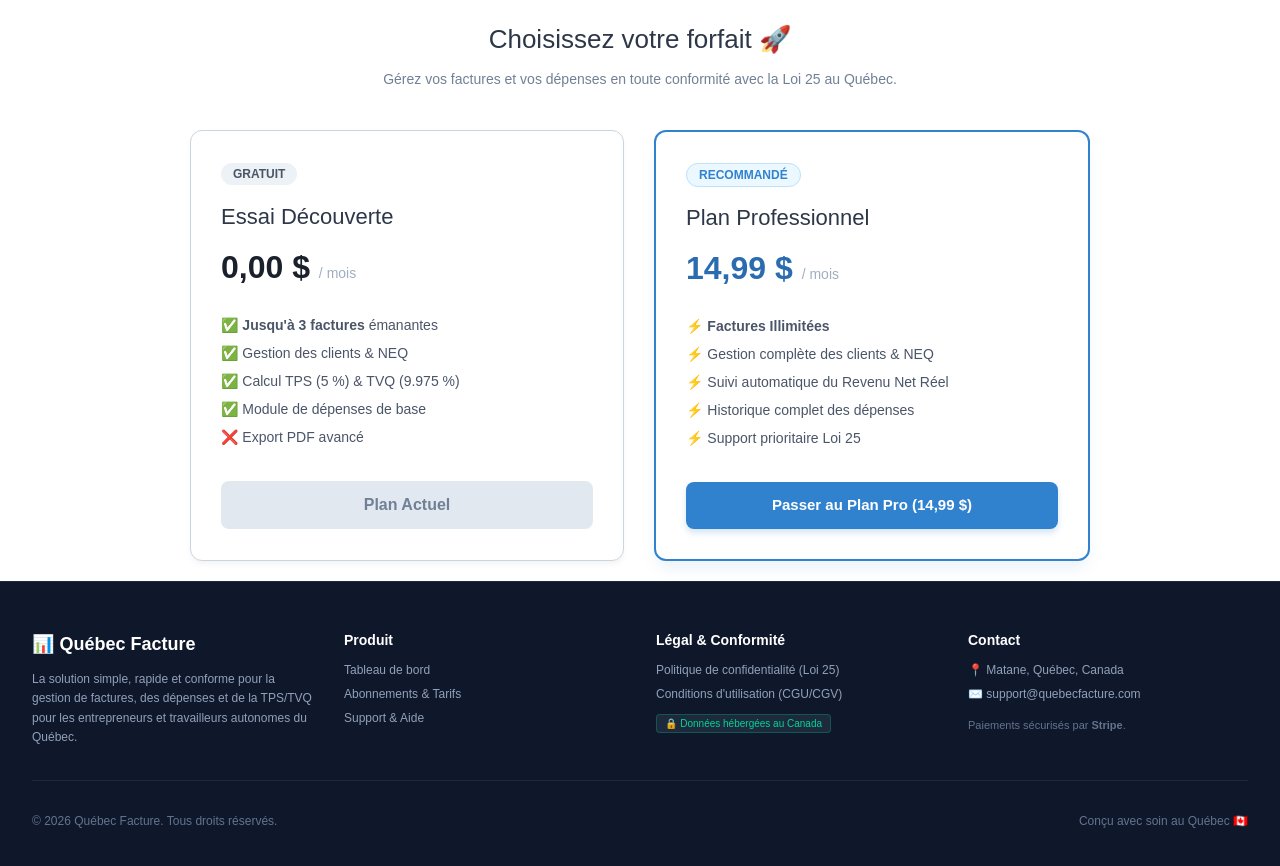
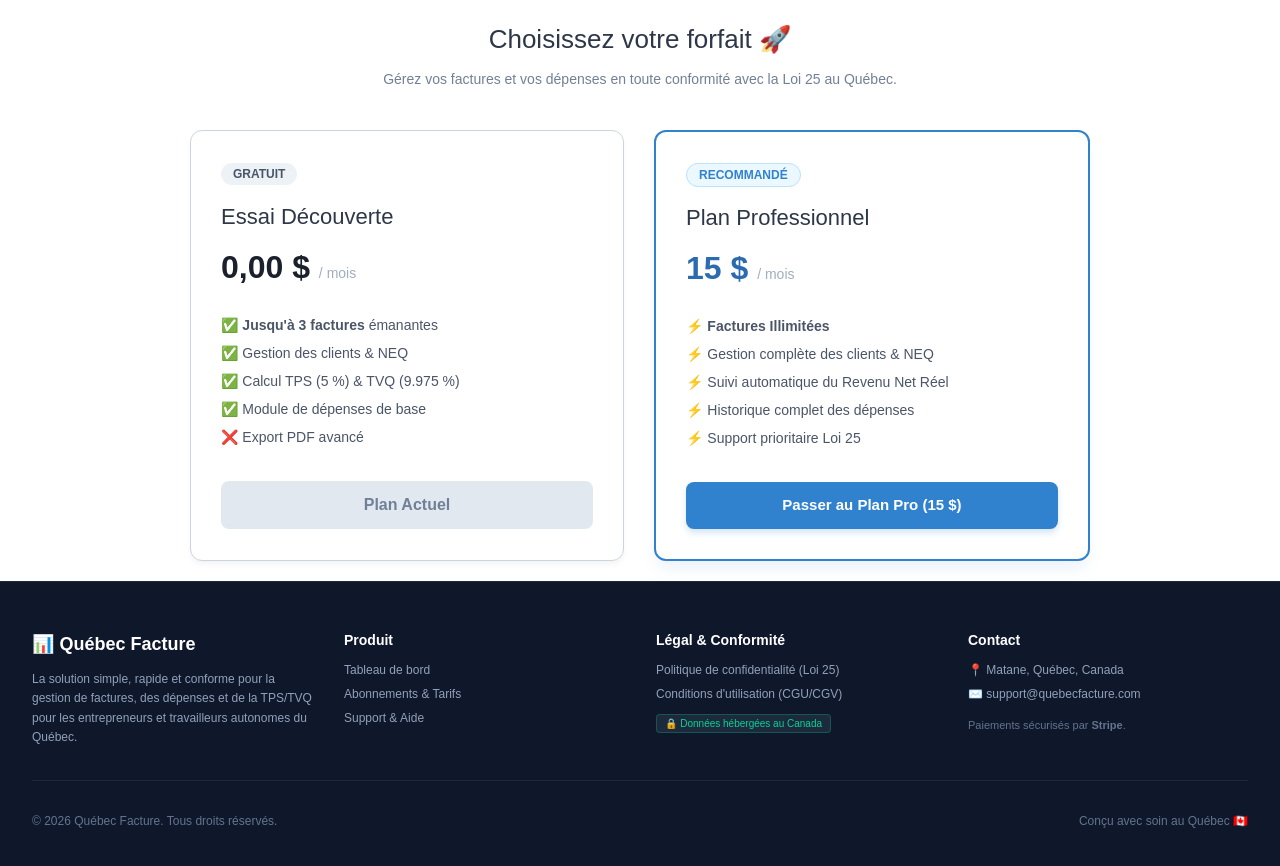
Before and after one commit to Raphinfo/quebec-facture, a Next.js app: page /subscription in a window 1280 px wide. Shown: the top 866 px of the page. Built offline with nearby package versions, Linux system fonts and the light colour scheme.

Commit message:
Fix Pro plan price display

```diff
--- a/app/dashboard/page.tsx
+++ b/app/dashboard/page.tsx
@@ -862,7 +862,7 @@
             <div style={{ flex: '1', backgroundColor: '#ffffff', border: '2px solid #3182ce', borderRadius: '12px', padding: '30px', boxShadow: '0 10px 15px -3px rgba(49, 130, 206, 0.1)' }}>
               <span style={{ backgroundColor: '#ebf8ff', color: '#3182ce', border: '1px solid #bee3f8', padding: '4px 12px', borderRadius: '20px', fontSize: '12px', fontWeight: 'bold' }}>RECOMMANDÉ</span>
               <h3 style={{ fontSize: '22px', margin: '15px 0 10px 0', color: '#2d3748' }}>Plan Professionnel</h3>
-              <div style={{ fontSize: '32px', fontWeight: 'bold', color: '#2b6cb0', marginBottom: '20px' }}>14,99 $ <span style={{ fontSize: '14px', color: '#a0aec0', fontWeight: 'normal' }}>/ mois</span></div>
+              <div style={{ fontSize: '32px', fontWeight: 'bold', color: '#2b6cb0', marginBottom: '20px' }}>15 $ <span style={{ fontSize: '14px', color: '#a0aec0', fontWeight: 'normal' }}>/ mois</span></div>
               <ul style={{ listStyle: 'none', padding: 0, margin: '0 0 30px 0', fontSize: '14px', color: '#4a5568', lineHeight: '2' }}>
                 <li>⚡ <strong>Factures Illimitées</strong></li>
                 <li>⚡ Gestion des clients & NEQ</li>
@@ -875,7 +875,7 @@
                 </button>
               ) : (
                 <button onClick={handleSubscribePro} style={{ width: '100%', padding: '12px', backgroundColor: '#3182ce', color: 'white', border: 'none', borderRadius: '8px', fontWeight: 'bold', fontSize: '15px', cursor: 'pointer' }}>
-                  Passer au Plan Pro (14,99 $)
+                  Passer au Plan Pro (15 $)
                 </button>
               )}
             </div>
--- a/app/subscription/page.tsx
+++ b/app/subscription/page.tsx
@@ -90,7 +90,7 @@
           </span>
           <h3 style={{ fontSize: '22px', margin: '15px 0 10px 0', color: '#2d3748' }}>Plan Professionnel</h3>
           <div style={{ fontSize: '32px', fontWeight: 'bold', color: '#2b6cb0', marginBottom: '20px' }}>
-            14,99 $ <span style={{ fontSize: '14px', color: '#a0aec0', fontWeight: 'normal' }}>/ mois</span>
+            15 $ <span style={{ fontSize: '14px', color: '#a0aec0', fontWeight: 'normal' }}>/ mois</span>
           </div>
 
           <ul style={{ listStyle: 'none', padding: 0, margin: '0 0 30px 0', fontSize: '14px', color: '#4a5568', lineHeight: '2' }}>
@@ -116,7 +116,7 @@
               boxShadow: '0 4px 6px rgba(49, 130, 206, 0.2)'
             }}
           >
-            Passer au Plan Pro (14,99 $)
+            Passer au Plan Pro (15 $)
           </button>
         </div>
 
```
